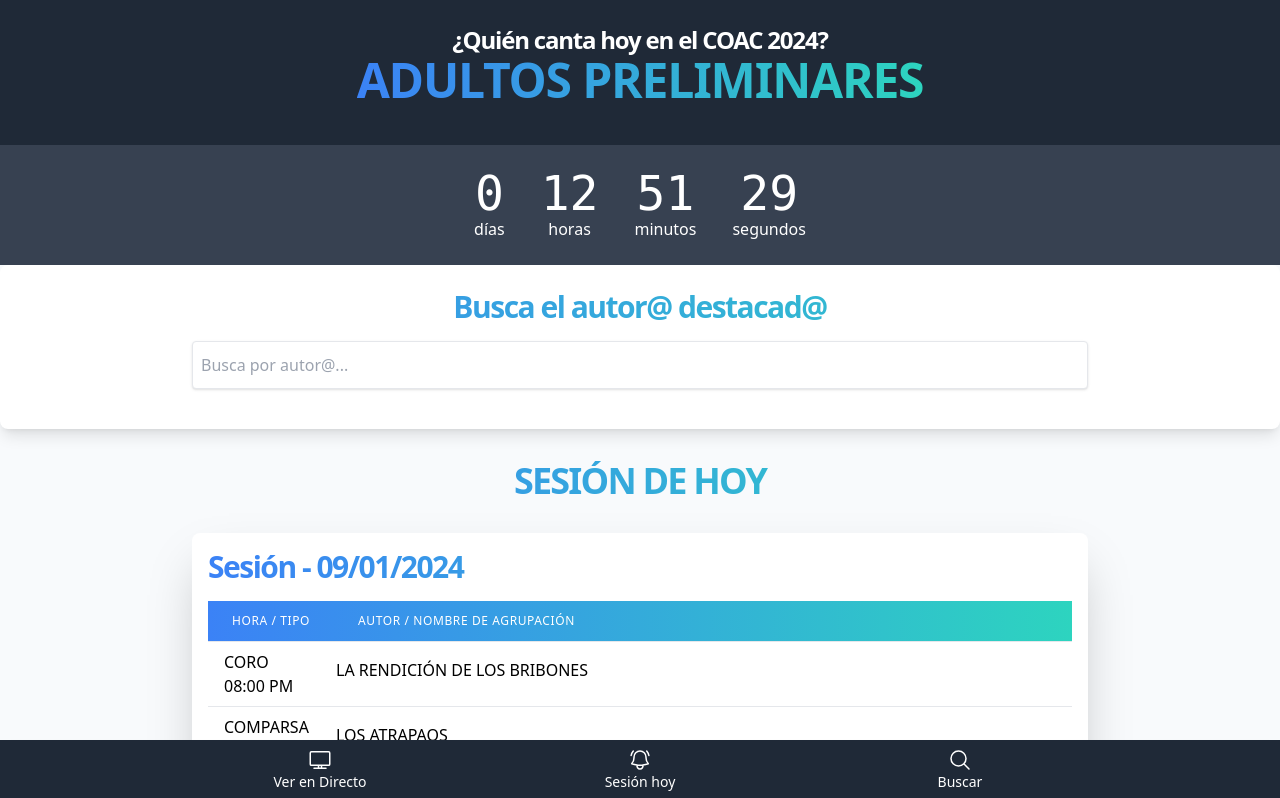
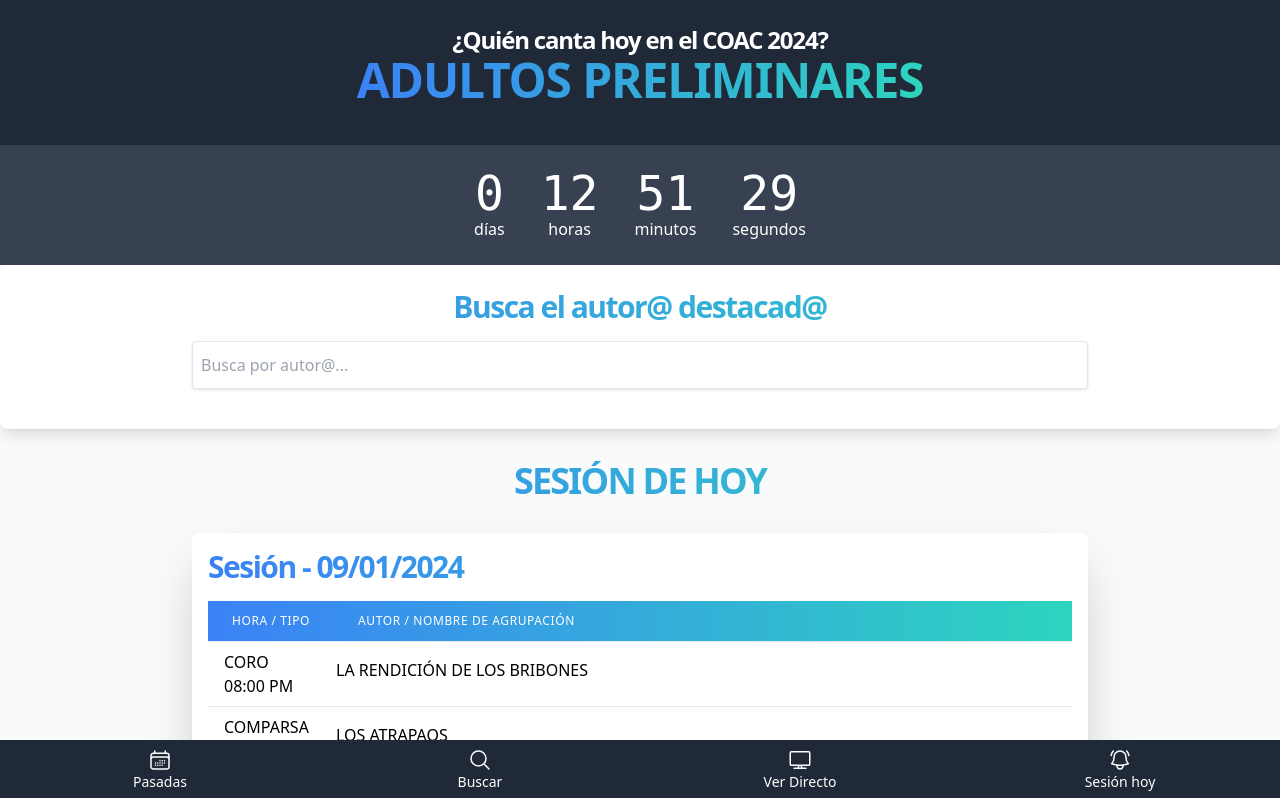
Before and after one commit to nandovejer/coac-quien-canta-hoy, a React (Vite) app: page / in a window 1280 px wide. Shown: the top 798 px of the page. Built offline with nearby package versions, Linux system fonts and the light colour scheme.

Commit message:
añadido menu

```diff
--- a/src/components/MenuHeader.tsx
+++ b/src/components/MenuHeader.tsx
@@ -8,30 +8,41 @@
 
 const MenuHeader = ({ menuData: { liveUrl, lastDateSession } }: MenuHeaderProps) => {
 
-    const classNameLinksMenu = "flex flex-col justify-center items-center font-medium px-2 py-2 md:px-5 md:py-2  text-center w-1/3 max-w-xs hover:bg-gradient-to-r from-blue-500  to-blue-400";
+    const classNameLinksMenu = "flex flex-col justify-center items-center font-medium px-2 py-2 md:px-5 md:py-2  text-center w-1/4 max-w-xs hover:bg-gradient-to-r from-blue-500  to-blue-400";
 
 
     return (
         <>
+
+
             <div className="flex justify-center items-center shadow-lg w-full z-10  text-white bg-gray-800 fixed bottom-0">
+
+                <a href="#session-past" className={classNameLinksMenu} title={`Última Sesión ` + lastDateSession}>
+                    <svg xmlns="http://www.w3.org/2000/svg" fill="none" viewBox="0 0 24 24" strokeWidth={1.5} stroke="currentColor" className="w-6 h-6">
+                        <path strokeLinecap="round" strokeLinejoin="round" d="M6.75 3v2.25M17.25 3v2.25M3 18.75V7.5a2.25 2.25 0 0 1 2.25-2.25h13.5A2.25 2.25 0 0 1 21 7.5v11.25m-18 0A2.25 2.25 0 0 0 5.25 21h13.5A2.25 2.25 0 0 0 21 18.75m-18 0v-7.5A2.25 2.25 0 0 1 5.25 9h13.5A2.25 2.25 0 0 1 21 11.25v7.5m-9-6h.008v.008H12v-.008ZM12 15h.008v.008H12V15Zm0 2.25h.008v.008H12v-.008ZM9.75 15h.008v.008H9.75V15Zm0 2.25h.008v.008H9.75v-.008ZM7.5 15h.008v.008H7.5V15Zm0 2.25h.008v.008H7.5v-.008Zm6.75-4.5h.008v.008h-.008v-.008Zm0 2.25h.008v.008h-.008V15Zm0 2.25h.008v.008h-.008v-.008Zm2.25-4.5h.008v.008H16.5v-.008Zm0 2.25h.008v.008H16.5V15Z" />
+                    </svg>
+                    <span className="text-xs md:text-sm">Pasadas</span>
+
+                </a>
+
+                <a title="Buscar Autor en la web" href="#searchAuthor" className={classNameLinksMenu}>
+                    <svg xmlns="http://www.w3.org/2000/svg" fill="none" viewBox="0 0 24 24" strokeWidth={1.5} stroke="currentColor" className="w-6 h-6">
+                        <path strokeLinecap="round" strokeLinejoin="round" d="m21 21-5.197-5.197m0 0A7.5 7.5 0 1 0 5.196 5.196a7.5 7.5 0 0 0 10.607 10.607Z" />
+                    </svg>
+                    <span className="text-xs md:text-sm">Buscar</span>
+                </a>
                 <a target='_blank' href={liveUrl} className={classNameLinksMenu} rel="noopener noreferrer">
                     <svg xmlns="http://www.w3.org/2000/svg" fill="none" viewBox="0 0 24 24" strokeWidth="1.5" stroke="currentColor" className="w-6 h-6">
                         <path strokeLinecap="round" strokeLinejoin="round" d="M6 20.25h12m-7.5-3v3m3-3v3m-10.125-3h17.25c.621 0 1.125-.504 1.125-1.125V4.875c0-.621-.504-1.125-1.125-1.125H3.375c-.621 0-1.125.504-1.125 1.125v11.25c0 .621.504 1.125 1.125 1.125Z" />
-                    </svg> <span className="text-xs md:text-sm"> Ver en Directo</span>
+                    </svg> <span className="text-xs md:text-sm"> Ver Directo</span>
                 </a>
-
                 <a href={"#" + lastDateSession} className={classNameLinksMenu} title={`Última Sesión ` + lastDateSession}>
                     <svg xmlns="http://www.w3.org/2000/svg" fill="none" viewBox="0 0 24 24" strokeWidth={1.5} stroke="currentColor" className="w-6 h-6">
                         <path strokeLinecap="round" strokeLinejoin="round" d="M14.857 17.082a23.848 23.848 0 0 0 5.454-1.31A8.967 8.967 0 0 1 18 9.75V9A6 6 0 0 0 6 9v.75a8.967 8.967 0 0 1-2.312 6.022c1.733.64 3.56 1.085 5.455 1.31m5.714 0a24.255 24.255 0 0 1-5.714 0m5.714 0a3 3 0 1 1-5.714 0M3.124 7.5A8.969 8.969 0 0 1 5.292 3m13.416 0a8.969 8.969 0 0 1 2.168 4.5" />
                     </svg> <span className="text-xs md:text-sm">Sesión hoy</span>
 
                 </a>
-                <a title="Buscar Autor en la web" href="#searchAuthor" className={classNameLinksMenu}>
-                    <svg xmlns="http://www.w3.org/2000/svg" fill="none" viewBox="0 0 24 24" strokeWidth={1.5} stroke="currentColor" className="w-6 h-6">
-                        <path strokeLinecap="round" strokeLinejoin="round" d="m21 21-5.197-5.197m0 0A7.5 7.5 0 1 0 5.196 5.196a7.5 7.5 0 0 0 10.607 10.607Z" />
-                    </svg>
-                    <span className="text-xs md:text-sm">Buscar</span>
-                </a>
+
             </div>
         </>
     );
```
